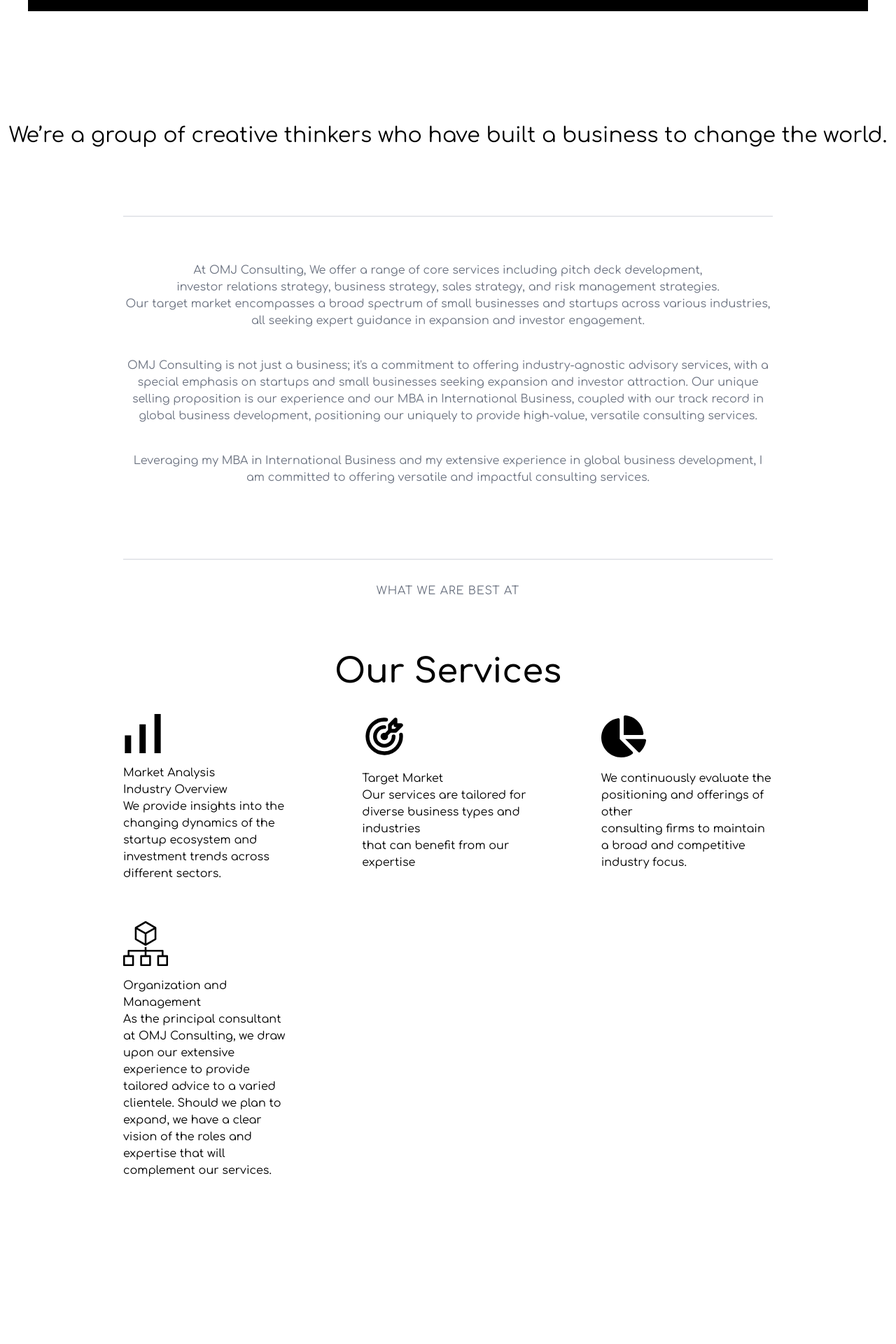
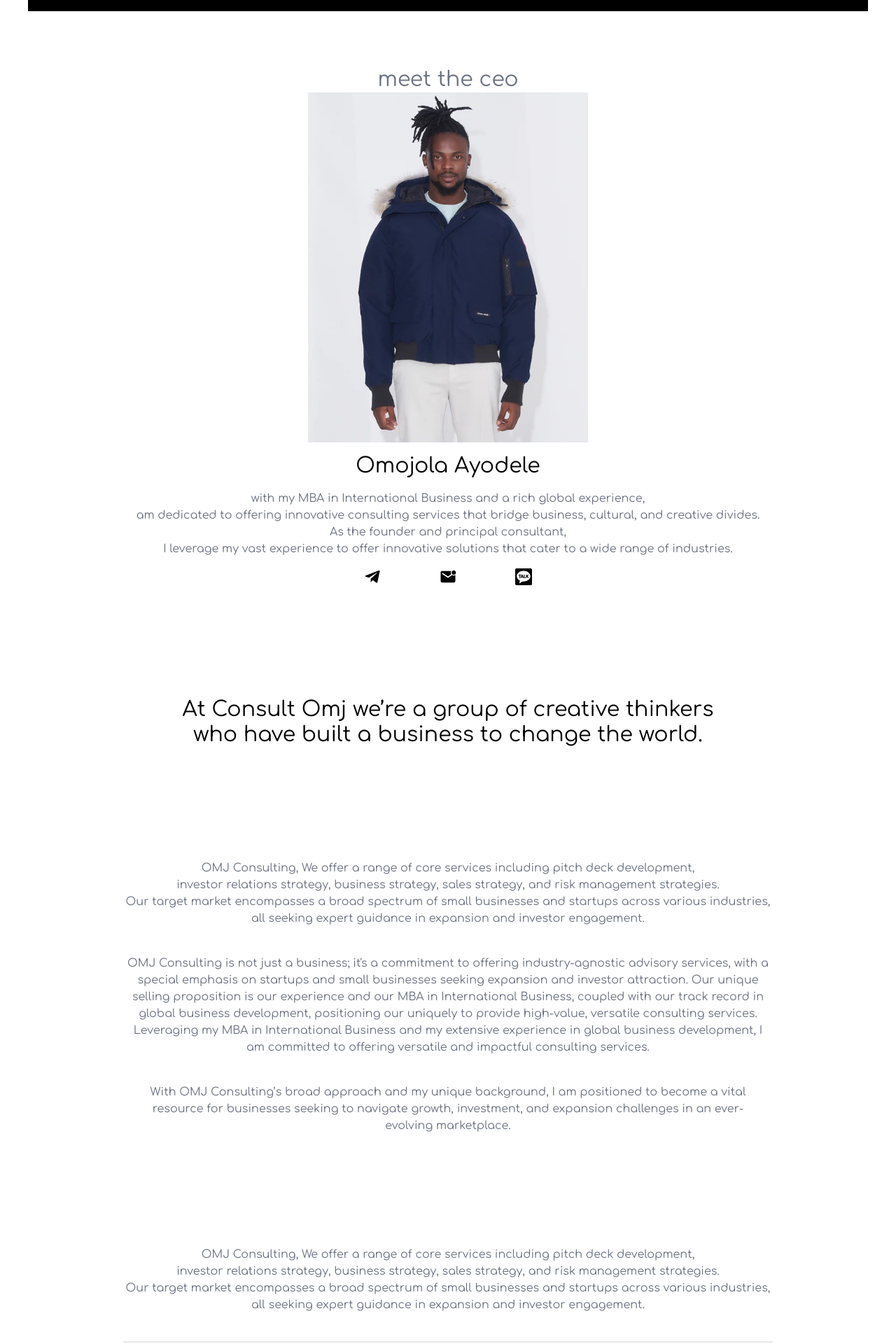
Before and after one commit to codinghabb/consultOmj, a Next.js app: page /about in a window 1280 px wide. Shown: the part 480-2400 px from the top of the page at 70% size. Before the commit the page ends 2224 px from the top, so only its background shows below. Built offline with nearby package versions, Linux system fonts and the light colour scheme.

Commit message:
fixed the mobile view and about the company

```diff
--- a/app/about/page.jsx
+++ b/app/about/page.jsx
@@ -1,12 +1,14 @@
 import React from 'react'
 import Detail from '../components/detail'
-import Service from '../components/service'
+import Start from '../components/start'
+import Core from '../components/core'
 
 export default function About() {
   return (
     <>
         <Detail />
-        <Service />
+        <Core />
+        <Start />
     </>
   )
 }
--- a/app/components/banner.jsx
+++ b/app/components/banner.jsx
@@ -6,13 +6,12 @@
     <>
         <div className='banner'>
 
-            <h2 className=' text-gray-100 text-2xl md:text-6xl md:tracking-wide md:mt-52'>Grow  your business</h2>
-            <p className=' text-gray-200 line-clamp-2 md:line-clamp-none md:my-8'>Our mission is to empower startups and small businesses across diverse industries</p>
-            <Link href='' className=' bg-white font-light text-black py-4 px-11 tracking-wider items-center mx-auto'>LEARN MORE</Link>
+            <h2 className=' text-gray-100 text-2xl mt-40 md:text-6xl md:tracking-wide md:mt-52'>Grow  your business</h2>
+            <Link href='/about' className=' bg-white font-light text-black py-4 px-11 tracking-wider items-center mx-auto'>LEARN MORE</Link>
        </div>
        <div className='intro'>
-          <p className=' tracking-widest text-gray-400 text-xs'> WHAT WE BELIEVE IN</p>
-          <h2 className=' text-2xl tracking-wide font-semibold line-clamp-2 mt-4 mb-14'> We  believe in helping companies achieve growth, attract investors, <br /> and navigate the complexities of expansion.</h2>
+          <p className=' text-gray-400 text-xs md:tracking-widest'> WHAT WE BELIEVE IN</p>
+          <h2 className=' text-2xl tracking-wide font-semibold  mt-4 mb-14'> We  believe in helping companies achieve growth, attract investors, <br /> and navigate the complexities of expansion.</h2>
 
        </div>
     </>
--- a/app/components/service.jsx
+++ b/app/components/core.jsx
@@ -6,14 +6,20 @@
 import { FaChartPie } from "react-icons/fa";
 import { SiAwsorganizations } from "react-icons/si";
 
-export default function Service() {
+export default function Core() {
   return (
-    <div>
+    <>
+        <div className='border-b-2 mx-5  md:mx-44 mt-14 pb-10 text-center '>
+            <p className='text-gray-500'>OMJ Consulting, We offer a range of core services including pitch deck development, <br />
+             investor relations strategy, business strategy, sales strategy, and risk management strategies. <br />
+            Our target market encompasses a broad spectrum of small businesses and startups across various industries, <br />
+             all seeking expert guidance in expansion and investor engagement.</p>
+        </div>
         <div className=' text-center'>
                 <p className=' text-gray-500 mt-8 tracking-wider'>WHAT WE ARE BEST AT</p>
-                 <h2 className=' text-5xl mt-20 font-semibold'>Our Services</h2>
+
         </div>
-        <div className=' grid  grid-cols-3 mx-32'>
+        <div className=' grid  grid-cols-1 md:grid-cols-2 md:mx-32'>
             <div className=' mx-12 py-5'>
                 <div>
                     <SiSimpleanalytics className=' h-14 w-14 my-4' />
@@ -42,23 +48,10 @@
                 <p>Organization and Management</p>
                 <p>As the principal consultant at OMJ Consulting, we draw upon our extensive experience to provide tailored advice to a varied clientele. Should we plan to expand, we have a clear vision of the roles and expertise that will complement our services.</p>
             </div>
-            <div className=' mx-12 py-5'>
-                <div>
 
-                </div>
-            </div>
-            <div className=' mx-12 py-5'>
-                <div>
-
-                </div>
-            </div>
-            <div className=' mx-12 py-5'>
-                <div>
-
-                </div>
-            </div>
         </div>
 
-    </div>
+
+    </>
   )
 }
--- a/app/components/detail.jsx
+++ b/app/components/detail.jsx
@@ -1,4 +1,15 @@
+import Image from 'next/image'
 import React from 'react'
+
+
+//icons
+import { FaTelegramPlane } from "react-icons/fa";
+import { SiKakaotalk } from "react-icons/si";
+import { IoMdMailUnread } from "react-icons/io";
+
+//image
+import CEO from 'public/images/Ceo.jpg'
+import Link from 'next/link'
 
 export default function Detail() {
   return (
@@ -6,21 +17,40 @@
       <div className='bg-black h-96 mt-10 mx-10'>
               <h1 className='text-white text-center text-6xl pt-40'>About us</h1>
         </div>
-        <h2 className=' text-center text-3xl pt-40'>We’re a group of creative thinkers who have built a business to change the world.</h2>
+
+        <div className='my-20 text-center'>
+              <p className='text-gray-500 text-3xl'>meet the ceo</p>
+              <Image alt='ceo' src={CEO} width={400} height={500} className=' mx-auto ' />
+              <p className=' text-3xl my-4'>Omojola Ayodele </p>
+              <p className='text-gray-500 mx-4'>with my MBA in International Business and a rich global experience, <br /> am dedicated to offering innovative consulting services that bridge business, cultural, and creative divides. <br /> As the founder and principal consultant, <br /> I leverage my vast experience to offer innovative solutions that cater to a wide range of industries.</p>
+              <div className='flex justify-between w-60 mx-auto mt-4'>
+                <Link href="https://t.me/Omj_Consulting">
+                  <FaTelegramPlane className=' w-6 h-6' />
+                </Link>
+                <Link href="ayodeleomojolag@gmail,com">
+                      <IoMdMailUnread className=' w-6 h-6' />
+                </Link>
+                <Link href="https://open.kakao.com/o/sUyPx0nf">
+                   <SiKakaotalk className=' w-6 h-6' />
+                </Link>
+              </div>
+        </div>
 
 
-        <div className='border-b-2 border-t-2 mx-44 mt-24 text-center py-16'>
-            <p className='text-gray-500'>At OMJ Consulting, We offer a range of core services including pitch deck development, <br />
+
+        <h2 className=' text-center text-3xl pt-20'> At Consult Omj we’re a group of creative thinkers <br /> who have built a business to change the world.</h2>
+
+
+        <div className=' mx-7 md:mx-44 mt-24 text-center py-16'>
+            <p className='text-gray-500'>OMJ Consulting, We offer a range of core services including pitch deck development, <br />
              investor relations strategy, business strategy, sales strategy, and risk management strategies. <br />
             Our target market encompasses a broad spectrum of small businesses and startups across various industries, <br />
              all seeking expert guidance in expansion and investor engagement.</p>
 
 
-             <p className=' my-10 text-gray-500'>OMJ Consulting is not just a business; it&#39;s a commitment to offering industry-agnostic advisory services, with a special emphasis on startups and small businesses seeking expansion and investor attraction. Our unique selling proposition is our experience and our MBA in International Business, coupled with our track record in global business development, positioning our uniquely to provide high-value, versatile consulting services.</p>
-
-
-
-              <p className=' my-10 text-gray-500'> Leveraging my MBA in International Business and my extensive experience in global business development, I am committed to offering versatile and impactful consulting services.</p>
+            <p className=' my-10 text-gray-500'>OMJ Consulting is not just a business; it&#39;s a commitment to offering industry-agnostic advisory services, with a special emphasis on startups and small businesses seeking expansion and investor attraction. Our unique selling proposition is our experience and our MBA in International Business, coupled with our track record in global business development, positioning our uniquely to provide high-value, versatile consulting services.
+            Leveraging my MBA in International Business and my extensive experience in global business development, I am committed to offering versatile and impactful consulting services.</p>
+            <p className=' my-10 text-gray-500' >With OMJ Consulting’s broad approach and my unique background, I am positioned to become a vital resource for businesses seeking to navigate growth, investment, and expansion challenges in an ever-evolving marketplace.</p>
         </div>
     </>
   )
--- a/app/components/intro.jsx
+++ b/app/components/intro.jsx
@@ -6,7 +6,7 @@
 export default function Intro() {
   return (
     <>
-        <div className='flex justify-between border-t-2 mx-44'>
+        <div className='flex justify-between border-t-2 flex-col mx-4 md:mx-44'>
             <div className=' mt-36'>
                 <p className=' text-xs text-gray-500 mt-4'>About</p>
                 <h1 className=' text-4xl tracking-[0.2em] my-4'>Who we are</h1>
@@ -18,7 +18,7 @@
              className=' mt-28'
             />
         </div>
-        <div className='flex justify-between mx-44'>
+        <div className='flex justify-between border-t-2 flex-col mx-4 md:mx-44'>
             <div className=' mt-36'>
 
                 <h1 className=' text-4xl tracking-[0.2em] my-4'>What we do</h1>
--- a/app/components/start.jsx
+++ b/app/components/start.jsx
@@ -3,10 +3,10 @@
 
 export default function Start() {
   return (
-    <div className=' bg-gray-200 text-center mx-8 flex flex-col mt-16'>
+    <div className=' bg-gray-200 text-center mx-10 flex flex-col mt-16'>
         <h2 className=' text-5xl mt-20 font-semibold'>Grow your business</h2>
-        <p className=' text-gray-500 mt-8'>With OMJ Consulting’s broad approach and my unique background, <br /> I am positioned to become a vital resource for businesses seeking to navigate growth, investment, <br /> and expansion challenges in an ever-evolving marketplace.</p>
-        <Link href='' className='bg-black py-2 px-7 text-lg mb-14 mx-auto text-white mt-4'>Start now</Link>
+        <p className=' text-gray-500 mt-8 '>With OMJ Consulting’s broad approach and my unique background, <br /> I am positioned to become a vital resource for businesses  seeking to navigate growth, investment, <br /> and expansion challenges in an ever-evolving marketplace.</p>
+        <Link href='/about' className='bg-black py-2 px-7 text-lg mb-14 mx-auto text-white mt-4'>Start now</Link>
     </div>
   )
 }
--- a/app/globals.css
+++ b/app/globals.css
@@ -9,7 +9,7 @@
 }
 
 .banner{
-    @apply bg-custom-background bg-cover text-center mt-8 mx-12 flex flex-col h-[40rem]
+    @apply bg-custom-background bg-cover text-center mt-8 mx-12 flex flex-col h-[30rem] md:h-[40rem]
 }
 .intro{
     @apply text-center mt-20
```
Also changed, not shown: app/components/nav.jsx (+6 -6 lines), app/services/page.jsx (added, +10 -0 lines), public/images/Ceo.jpg (added).
